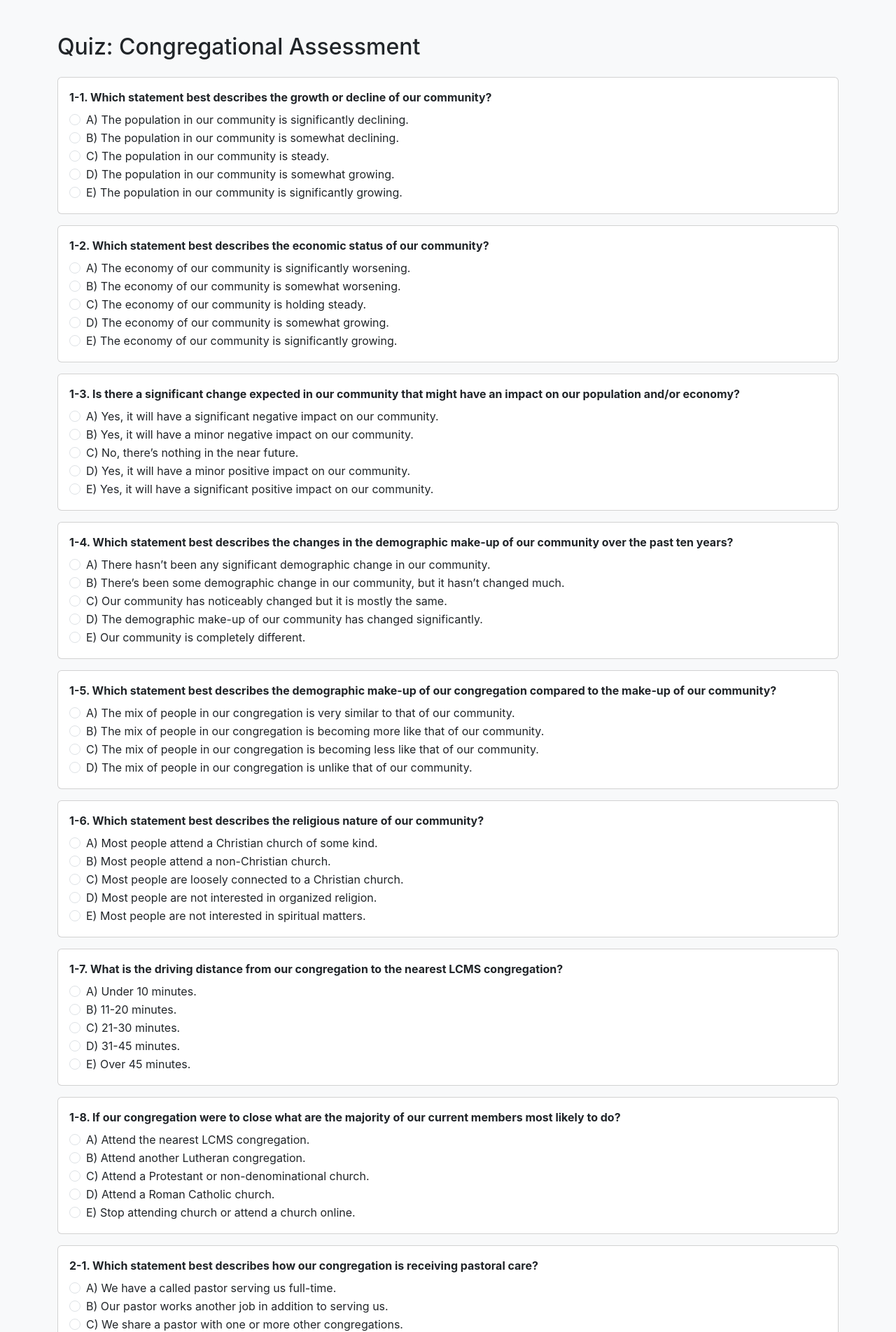
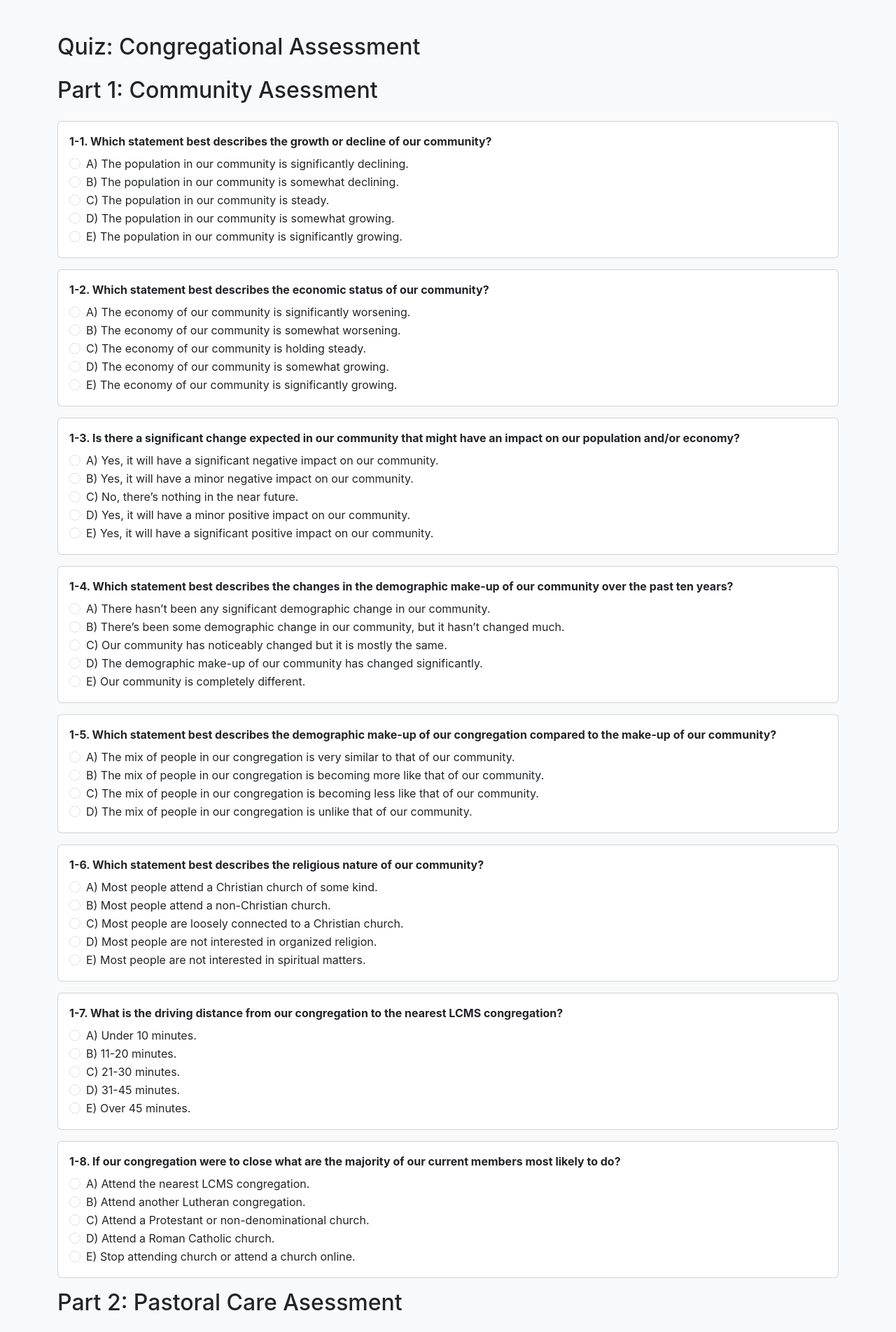
Before and after one commit to SilasEC/SilasEC.github.io, a plain HTML site: page index.html in a window 1280 px wide. Shown: the top 1904 px of the page at 70% size. Drawn offline with nearby package versions, Linux system fonts and the light colour scheme.

Commit message:
added headers

```diff
--- a/index.html
+++ b/index.html
@@ -15,7 +15,7 @@
     <h2 class="mb-4">Quiz: Congregational Assessment</h2>
 
     <form id="quizForm">
-      <!-- Part 1: Community Assessment -->
+        <h2 class="mb-4">Part 1: Community Asessment</h2>
       <div class="card mb-3">
         <div class="card-body">
           <p class="card-title fw-bold">1-1. Which statement best describes the growth or decline of our community?</p>
@@ -220,7 +220,7 @@
         </div>
       </div>
 
-      <!-- Part 2: Pastoral Care and Finances -->
+     <h2 class="mb-4">Part 2: Pastoral Care Asessment</h2>
       <div class="card mb-3">
         <div class="card-body">
           <p class="card-title fw-bold">2-1. Which statement best describes how our congregation is receiving pastoral care?</p>
@@ -643,7 +643,7 @@
         </div>
       </div>
 
-      <!-- Part 3: Congregational Life -->
+      <h2 class="mb-4">Part 2: Congregational Life Asessment</h2>
       <div class="card mb-3">
         <div class="card-body">
           <p class="card-title fw-bold">3-1. How does our total worship attendance compare to what it was 5 years ago?</p>
```
